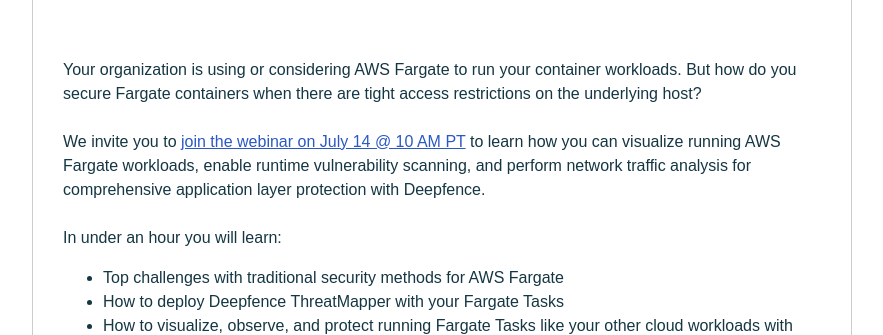
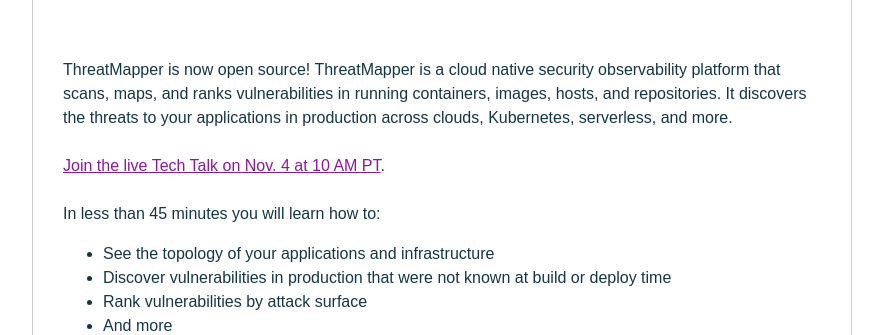
Before and after one commit to cupcakesprinkle3/email-html-nov4, a plain HTML site: page index.html in a window 1280 px wide. Shown: the part 617-952 px from the top of the page, without its empty margins (198-1081 px from the left). Drawn offline with Linux system fonts and the light colour scheme.

Commit message:
finished email text and images

```diff
--- a/index.html
+++ b/index.html
@@ -11,7 +11,7 @@
     <meta name="viewport" content="width=device-width, initial-scale=1.0" />
     <style type="text/css">
         a {
-            color: #2b59c3;
+            color: #8A1A9c;
         }
 
         h1 {
@@ -27,8 +27,8 @@
             <tr>
                 <td align="center" bgcolor="#0f143d" style="padding: 0 0 0 0;">
                     <img width="100%"
-                        src="https://user-images.githubusercontent.com/79061264/124685824-e130fc80-de86-11eb-8025-d6684f151e5d.png"
-                        alt="Runtime Security Observability for AWS Fargate Webinar" style="display: flex;" />
+                        src="https://user-images.githubusercontent.com/79061264/139165246-4054b124-5f25-4534-a6ce-05eda4c35ead.png"
+                        alt="Tech Talk on Open Source ThreatMapper" style="display: flex;" />
                 </td>
             </tr>
             <tr>
@@ -38,21 +38,18 @@
                         <tr>
                             <td colspan="2"
                                 style="color: #153643; width: 100%; font-family: Arial, sans-serif; font-size: 16px; line-height: 24px; padding: 20px 0 30px 0;">
-                                <p style="margin: 0;">Your organization is using or considering AWS Fargate to run your
-                                    container workloads. But how do you secure Fargate containers when there are tight
-                                    access restrictions on the underlying host?<br><br>We
-                                    invite you to <a
-                                        href="https://deepfence-io.zoom.us/webinar/register/3916256205124/WN_aDLFhL9FS5CWuCjStoITzg"
-                                        target="_blank">join the webinar on July 14 @ 10 AM PT</a> to learn how you can
-                                    visualize running AWS Fargate workloads, enable runtime
-                                    vulnerability scanning, and perform network traffic analysis for
-                                    comprehensive application layer protection with Deepfence.<br><br>In under an
-                                    hour you will learn:
+                                <p style="margin: 0;">ThreatMapper is now open source! ThreatMapper is a cloud native
+                                    security observability platform that scans, maps, and ranks vulnerabilities in
+                                    running containers, images, hosts, and repositories. It discovers the threats to
+                                    your applications in production across clouds, Kubernetes, serverless, and more.<br><br><a
+                                        href="https://deepfence-io.zoom.us/webinar/register/9316353879667/WN_gz6_BtY3SeexzMorH6A_tw"
+                                        target="_blank">Join the live Tech Talk on Nov. 4 at 10 AM PT</a>.<br><br>In
+                                    less than 45 minutes you will learn how to:
                                 <ul>
-                                    <li>Top challenges with traditional security methods for AWS Fargate</li>
-                                    <li>How to deploy Deepfence ThreatMapper with your Fargate Tasks</li>
-                                    <li>How to visualize, observe, and protect running Fargate Tasks like your other cloud workloads with Deepfence
-                                    </li>
+                                    <li>See the topology of your applications and infrastructure</li>
+                                    <li>Discover vulnerabilities in production that were not known at build or deploy time</li>
+                                    <li>Rank vulnerabilities by attack surface</li>
+                                    <li>And more</li>
                                 </ul>
                                 </p>
                             </td>
@@ -70,8 +67,8 @@
                                         <td>
                                             <div style="text-align: center">
                                                 <img style="max-width: 100%;"
-                                                    src="https://user-images.githubusercontent.com/79061264/124688715-2146ae00-de8c-11eb-84e5-58a294797166.png"
-                                                    alt="speaker Matt Kryshak headshot" style="display: block;" />
+                                                    src="https://user-images.githubusercontent.com/79061264/139179315-06982589-1640-406d-9139-c81d5a30a4dd.png"
+                                                    alt="speaker Sandeep Lahane headshot" style="display: block;" />
                                             </div>
                                         </td>
                                     </tr>
@@ -79,8 +76,7 @@
                                     <tr>
                                         <td
                                             style="color: #153643; font-family: Arial, sans-serif; font-size: 16px; line-height: 24px; padding: 20px 0 0 0;">
-                                            <p style="margin: 0; text-align: center;">Matt Kryshak, Customer Success
-                                                Architect, <strong>Deepfence</strong></p>
+                                            <p style="margin: 0; text-align: center;">Sandeep Lahane, Founder & CEO, Deepfence</p>
                                         </td>
                                     </tr>
                                 </table>
@@ -93,7 +89,7 @@
                 <table border="0" cellpadding="0" cellspacing="0" width="100%" style="border-collapse: collapse;">
                     <tr>
                         <td align="center">
-                            <a href="https://deepfence-io.zoom.us/webinar/register/3916256205124/WN_aDLFhL9FS5CWuCjStoITzg"
+                            <a href="https://deepfence-io.zoom.us/webinar/register/9316353879667/WN_gz6_BtY3SeexzMorH6A_tw"
                                 target="_blank"><img style="max-width: 100%"
                                     src="https://user-images.githubusercontent.com/79061264/124685820-e0986600-de86-11eb-8810-1aa36ed022ec.png"
                                     alt="register button"></a>
@@ -117,14 +113,14 @@
                                         <td class="section">
                                             <a href="https://www.linkedin.com/company/deepfence-inc/"
                                                 target="_blank"><img
-                                                    src="https://raw.githubusercontent.com/cupcakesprinkle3/email-blast-html-510/main/assets/linkedin-6-128.png" alt="Deepfence on LinkedIn"
-                                                    height="16px" width="16px" /></a>
+                                                    src="https://raw.githubusercontent.com/cupcakesprinkle3/email-blast-html-510/main/assets/linkedin-6-128.png"
+                                                    alt="Deepfence on LinkedIn" height="16px" width="16px" /></a>
                                         </td>
                                         <td style="font-size: 0; line-height: 0;" width="20">&nbsp;</td>
                                         <td>
                                             <a href="https://twitter.com/deepfence" target="_blank"><img
-                                                    src="https://raw.githubusercontent.com/cupcakesprinkle3/email-blast-html-510/main/assets/twitter-128.png" alt="Deepfence on Twitter"
-                                                    height="16px" width="16px" /></i></a>
+                                                    src="https://raw.githubusercontent.com/cupcakesprinkle3/email-blast-html-510/main/assets/twitter-128.png"
+                                                    alt="Deepfence on Twitter" height="16px" width="16px" /></i></a>
                                         </td>
                                     </tr>
                                 </table>
```
